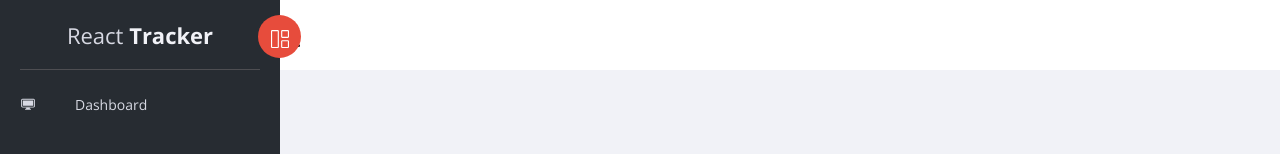
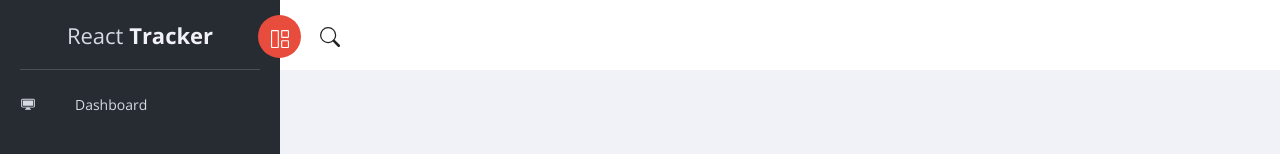
Before and after one commit to jonocr/react-ticket-tracker, a React (Create React App) app: page / in a window 1280 px wide. Shown: the top 154 px of the page. Built offline with nearby package versions, Linux system fonts and the light colour scheme.

Commit message:
top bar added

```diff
--- a/src/App.js
+++ b/src/App.js
@@ -102,7 +102,7 @@
             <path fill-rule="evenodd" d="M6 1H1v14h5V1zm9 0h-5v5h5V1zm0 9h-5v5h5v-5zM0 1a1 1 0 011-1h5a1 1 0 011 1v14a1 1 0 01-1 1H1a1 1 0 01-1-1V1zm9 0a1 1 0 011-1h5a1 1 0 011 1v5a1 1 0 01-1 1h-5a1 1 0 01-1-1V1zm1 8a1 1 0 00-1 1v5a1 1 0 001 1h5a1 1 0 001-1v-5a1 1 0 00-1-1h-5z" clip-rule="evenodd" />
           </svg>
         </a>
-        <div>
+        <div className="top-bar">
           <a href="#" >
             <svg class="bi bi-search" width="1em" height="1em" viewBox="0 0 16 16" fill="currentColor" xmlns="http://www.w3.org/2000/svg">
               <path fill-rule="evenodd" d="M10.442 10.442a1 1 0 011.415 0l3.85 3.85a1 1 0 01-1.414 1.415l-3.85-3.85a1 1 0 010-1.415z" clip-rule="evenodd" />
--- a/src/scss/layout/_header.scss
+++ b/src/scss/layout/_header.scss
@@ -19,3 +19,7 @@
   height: 70px;
   line-height: 70px;
 }
+
+.top-bar {
+  margin-left: 40px;
+}
```
Also changed, not shown: src/main.css.
